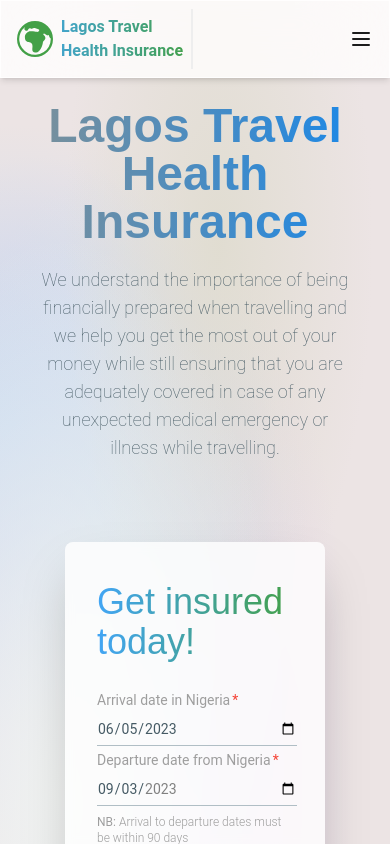
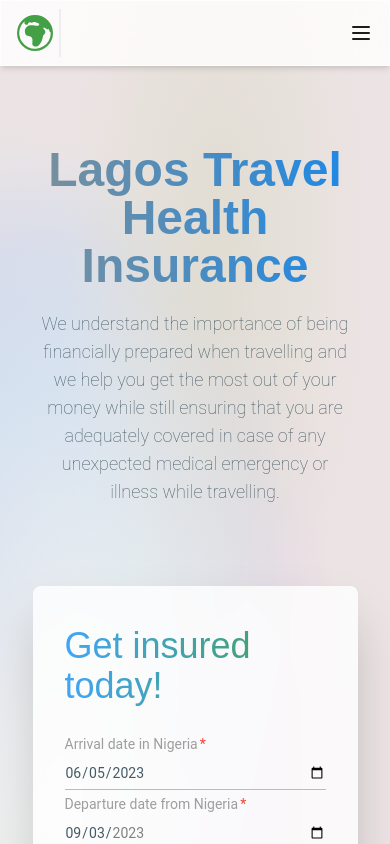
Before and after one commit to omarbagna/travel_health_insurance, a React (Vite) app: page / in a window 390 px wide. Built offline with nearby package versions, Linux system fonts and the light colour scheme.

Commit message:
responsiveness added

```diff
--- a/src/components/Navbar/Navbar.jsx
+++ b/src/components/Navbar/Navbar.jsx
@@ -20,14 +20,16 @@ export default function NavBar() {
 
 	return (
 		<>
-			<Navbar className="sticky inset-0 z-10 h-max max-w-full rounded-none py-2 px-4 lg:px-8 lg:py-4">
+			<Navbar className="sticky inset-0 z-50 h-max max-w-full rounded-none py-2 px-4 lg:px-8 lg:py-4">
 				<div className="flex items-center justify-between">
 					<Typography
 						as="a"
 						href="/"
-						className="flex justify-start items-center gap-2 mr-4 cursor-pointer text-base py-1.5 font-semibold w-44 border-r-2 text-transparent bg-clip-text bg-gradient-to-r to-green-600 from-blue-400">
+						className="flex justify-start items-center gap-2 mr-4 cursor-pointer text-base py-1.5 pr-1.5 font-semibold w-fit border-r-2 text-transparent bg-clip-text bg-gradient-to-r to-green-600 from-blue-400">
 						<BsGlobeEuropeAfrica className="text-green-600 text-4xl shrink-0 " />
-						Lagos Travel Health Insurance
+						<span className="w-32 hidden lg:block">
+							Lagos Travel Health Insurance
+						</span>
 					</Typography>
 					<div className="flex items-center gap-4">
 						<Button variant="text" size="lg" className="hidden lg:inline-block">
--- a/src/pages/Form/Form.jsx
+++ b/src/pages/Form/Form.jsx
@@ -917,7 +917,7 @@ const Form = () => {
 								</section>
 
 								<section className="flex flex-col gap-10 mt-20">
-									<span className="flex flex-wrap md:flex-nowrap justify-between items-center gap-2 md:gap-36">
+									<span className="flex flex-wrap xl:flex-nowrap justify-between items-center gap-2 xl:gap-20">
 										<Typography
 											variant="h2"
 											className="font-title font-medium text-4xl text-transparent bg-clip-text bg-gradient-to-r to-green-600 from-blue-400">
@@ -937,7 +937,7 @@ const Form = () => {
 															setApplicantType(value.target.value);
 														}}
 														name="applicant_type">
-														<List className="flex-row px-0 shadow-inner rounded-lg w-full">
+														<List className="flex-row flex-wrap lg:flex-nowrap px-0 shadow-inner rounded-lg w-full">
 															<ListItem className="p-0">
 																<label
 																	htmlFor="self"
@@ -1208,7 +1208,7 @@ const Form = () => {
 
 						{formStep === 2 && (
 							<section className="flex flex-col gap-10">
-								<div className="w-full flex justify-between items-center">
+								<div className="w-full flex flex-wrap-reverse gap-3 justify-between items-center">
 									<Typography
 										variant="h2"
 										className="font-title font-medium text-4xl text-transparent bg-clip-text bg-gradient-to-r to-green-600 from-blue-400">
--- a/src/pages/home/Home.jsx
+++ b/src/pages/home/Home.jsx
@@ -3,7 +3,7 @@ import Header from './sections/Header';
 
 const Home = () => {
 	return (
-		<div className="my-20 w-full h-full flex flex-col lg:flex-row justify-center items-center">
+		<div className="my-20 w-full h-full flex flex-col justify-start lg:flex-row lg:justify-center items-center">
 			<Header />
 			<Form />
 		</div>
--- a/src/pages/home/sections/Form.jsx
+++ b/src/pages/home/sections/Form.jsx
@@ -30,7 +30,7 @@ const Form = () => {
 
 	return (
 		<div className="w-full h-full flex flex-col justify-center items-center mt-20 z-20">
-			<div className="w-2/3 rounded-lg shadow-2xl bg-white/80 backdrop-blur-sm mx-auto">
+			<div className="w-5/6 lg:w-2/3 rounded-lg shadow-2xl bg-white/80 backdrop-blur-sm mx-auto">
 				<div className="px-8 py-10">
 					<form onSubmit={handleSubmit(submitForm)}>
 						<section className="w-full flex flex-col gap-10">
```
